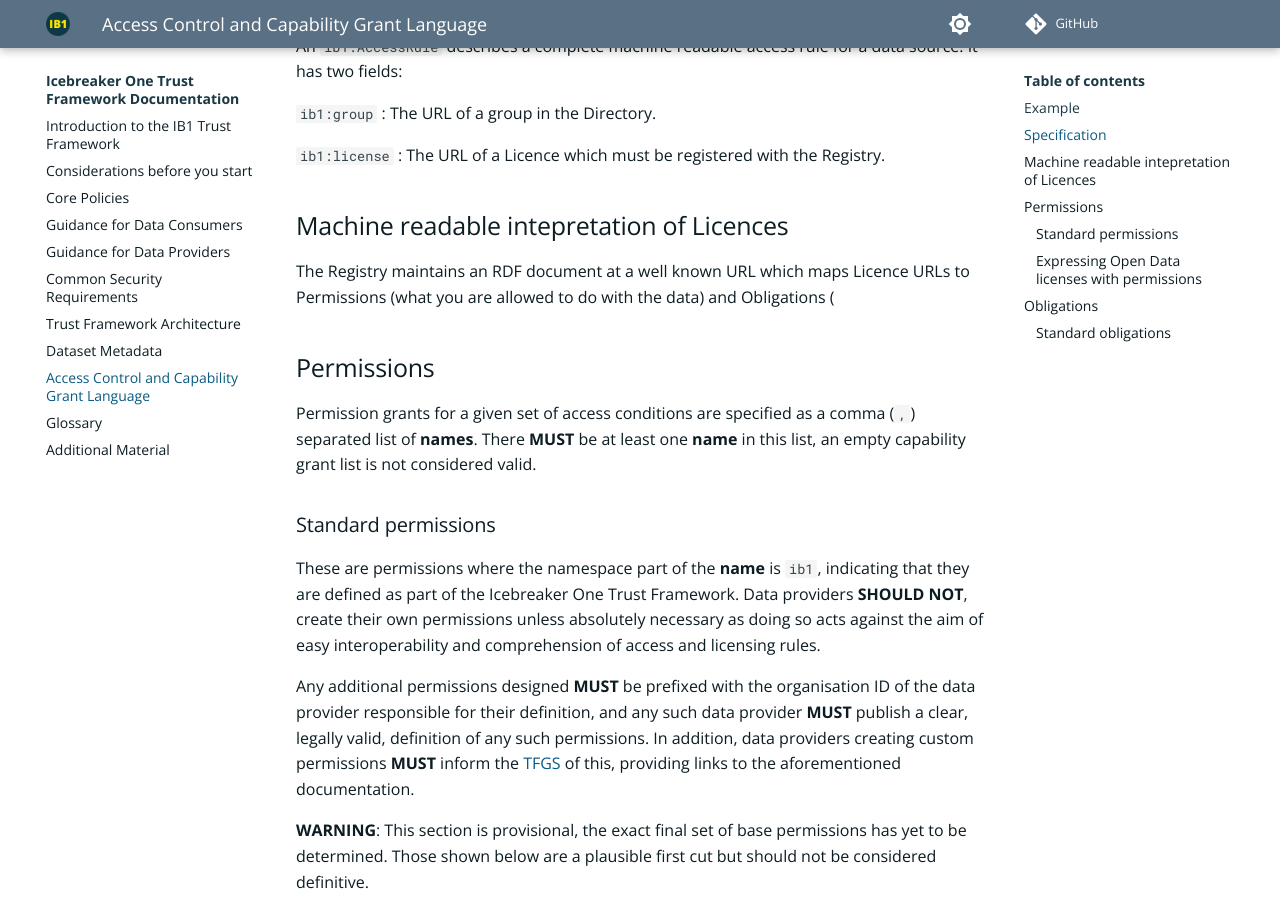
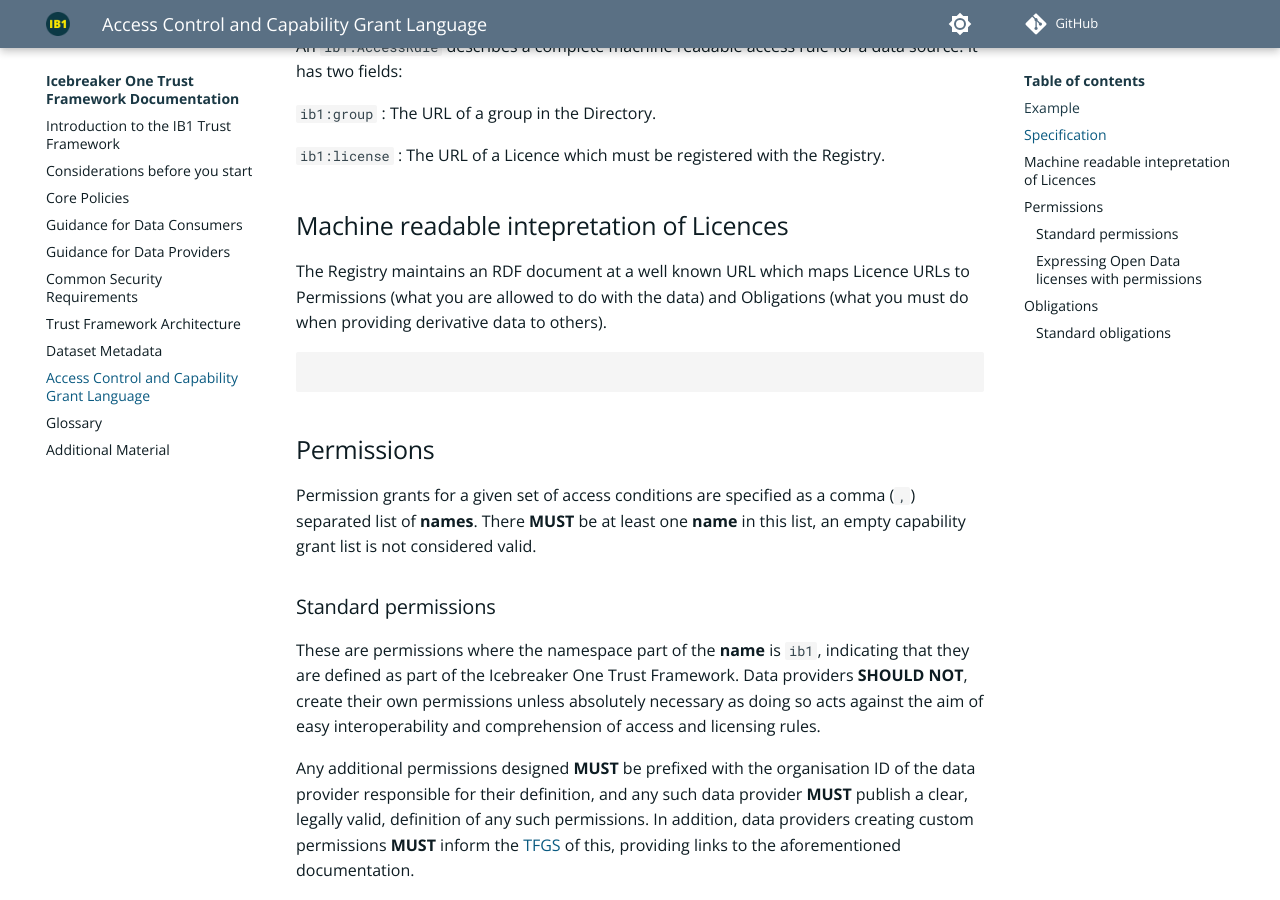
Before and after one commit to icebreakerone/ib1-technical-docs, an MkDocs documentation site: the page built from docs/access_control_specification.md, in a window 1280 px wide and 900 px high, scrolled down 993 px. Built offline with MkDocs 1.6.1 and Material for MkDocs 9.7.7, drawn with Linux system fonts in a browser that asks for light colours; plug-ins that fetch from the network failed and are left out; comment, search, counter and statistics services are not loaded; the version menu is left out.

Commit message:
docs/access_control_specification.md updated from https://stackedit.net/

````diff
--- a/docs/access_control_specification.md
+++ b/docs/access_control_specification.md
@@ -41,7 +41,11 @@
 
 ## Machine readable intepretation of Licences
 
-The Registry maintains an RDF document at a well known URL which maps Licence URLs to Permissions (what you are allowed to do with the data) and Obligations (
+The Registry maintains an RDF document at a well known URL which maps Licence URLs to Permissions (what you are allowed to do with the data) and Obligations (what you must do when providing derivative data to others).
+
+```
+
+```
 
 
 ## Permissions
````
Also changed, not shown: other parts of docs/access_control_specification.md (+1 -1 lines).
